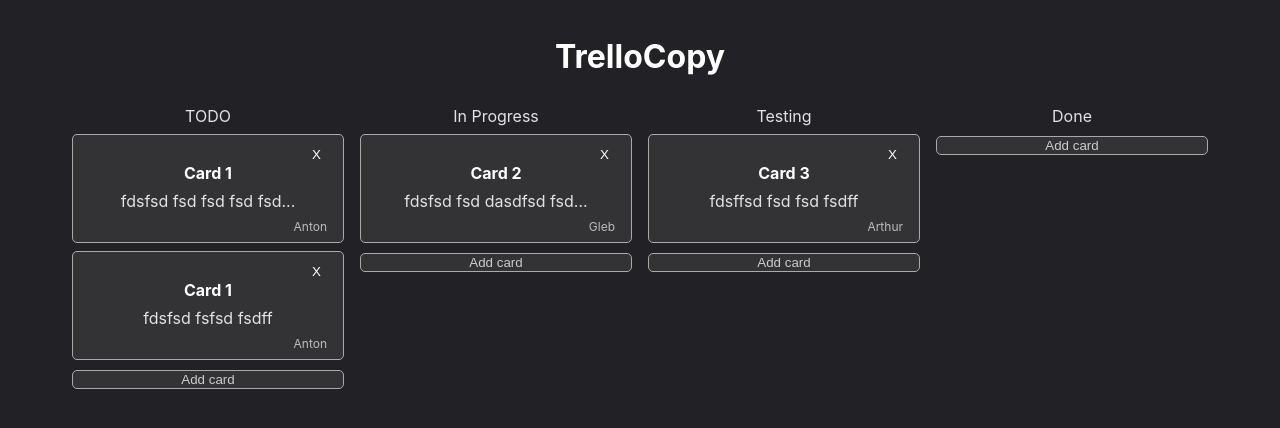
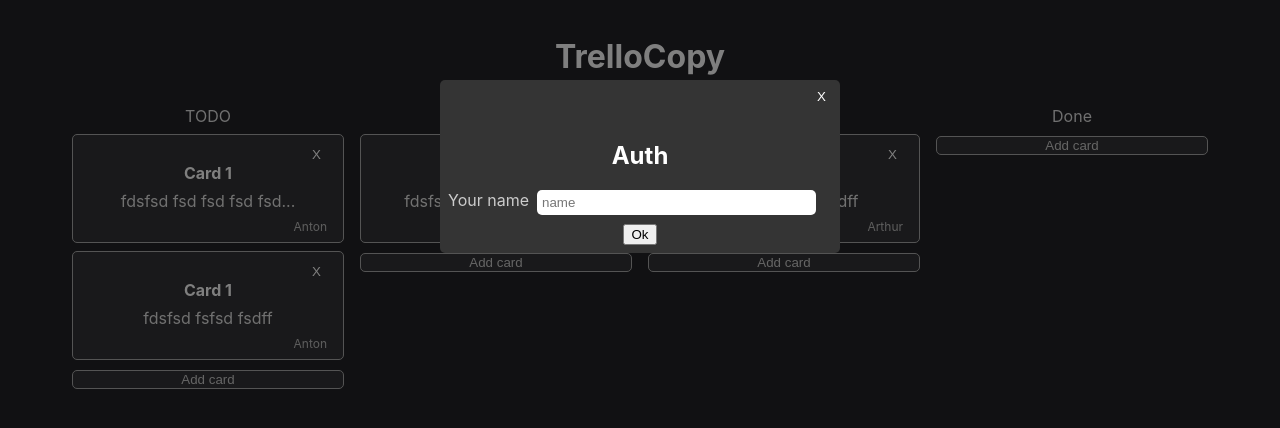
Before and after one commit to AntonMoldakov/Purrweb_First_Internship_Trello, a React (Create React App) app: page / in a window 1280 px wide. Shown: the top 428 px of the page. Built offline with nearby package versions, Linux system fonts and the light colour scheme.

Commit message:
added modal window for auth

```diff
--- a/src/App.js
+++ b/src/App.js
@@ -1,5 +1,6 @@
 import React from 'react'
 import Columns from "./components/Columns/Columns";
+import Auth from "./components/Auth/Auth";
 
 function App() {
     const [userName, setUserName] = React.useState('Guest')
@@ -54,6 +55,7 @@ function App() {
 
     return (
         <div className='wrapper'>
+            <Auth userNameChange={userNameChange}/>
             <h1>TrelloCopy</h1>
             <Columns cards={cards} columns={columns}
                      addColumn={addColumn} editColumnTitle={editColumnTitle}
--- /dev/null
+++ b/src/components/Auth/Auth.js
@@ -0,0 +1,45 @@
+import React, {useState} from 'react'
+import '../../modal.css'
+import {Form, Field} from 'react-final-form'
+
+function Auth({userNameChange}) {
+    const [isOpen, setIsOpen] = useState(true)
+
+    const onSubmit = values => {
+        userNameChange(values.name)
+        setIsOpen(false)
+    }
+
+    return (
+        <div>
+            {isOpen && <div className='modal'>
+                <div className='modal__body'>
+                    <div className={'modal__header'}>
+                        <button className={'cross'} onClick={() => setIsOpen(false)}>X
+                        </button>
+                    </div>
+                    <div className="modal__content">
+                        <Form
+                            onSubmit={onSubmit}
+                            // validate={validate}
+                            render={({handleSubmit}) => (
+                                <form onSubmit={handleSubmit}>
+                                    <h2 className={'form__title'}>Auth</h2>
+                                    <div className={'form__item'}>
+                                        <label className={'form__label'}>Your name</label>
+                                        <Field className={'form__field'} name="name" component="input"
+                                               placeholder="name"/>
+                                    </div>
+                                    <button type="submit">Ok</button>
+                                </form>
+                            )}
+                        />
+                    </div>
+                </div>
+            </div>}
+        </div>
+    )
+}
+
+
+export default Auth
--- a/src/components/Card/AddCard/AddCard.css
+++ b/src/components/Card/AddCard/AddCard.css
@@ -1,4 +1,3 @@
-
 /*Btn*/
 .btn-add-card {
     width: 100%;
@@ -14,62 +13,3 @@
     color: white;
     background-color: #47474A;
 }
-
-/*Modal*/
-.modal {
-    padding-top: 5rem;
-    position: fixed;
-    top: 0;
-    right: 0;
-    bottom: 0;
-    left: 0;
-    background: rgba(0, 0, 0, .5);
-    display: flex;
-    justify-content: center;
-}
-
-.modal__body {
-    width: 400px;
-    height: fit-content;
-    border-radius: 5px;
-    background: #343434;
-}
-
-.modal__header {
-    display: flex;
-    justify-content: flex-end;
-}
-
-.modal__content {
-    padding: .5rem;
-}
-
-.cross {
-    color: white;
-    background: none;
-    border: none;
-    cursor: pointer;
-}
-
-/*Form*/
-.form__title {
-    color: white;
-}
-
-.form__item {
-    display: flex;
-    align-items: start;
-    margin-bottom: .5rem;
-}
-
-.form__label {
-    margin-right: .5rem;
-}
-
-.form__field {
-    padding: 5px;
-    width: 70%;
-    border: none;
-    border-radius: 5px;
-    resize: none;
-}
--- a/src/components/Card/AddCard/AddCard.js
+++ b/src/components/Card/AddCard/AddCard.js
@@ -1,5 +1,6 @@
 import React, {useState} from 'react'
 import './AddCard.css'
+import '../../../modal.css'
 import {Form, Field} from 'react-final-form'
 
 function AddCard({addCard, columnId}) {
--- /dev/null
+++ b/src/modal.css
@@ -0,0 +1,59 @@
+.modal {
+    padding-top: 5rem;
+    position: fixed;
+    top: 0;
+    right: 0;
+    bottom: 0;
+    left: 0;
+    background: rgba(0, 0, 0, .5);
+    display: flex;
+    justify-content: center;
+}
+
+.modal__body {
+    text-align: center;
+    width: 400px;
+    height: fit-content;
+    border-radius: 5px;
+    background: #343434;
+}
+
+.modal__header {
+    padding: .5rem;
+    display: flex;
+    justify-content: flex-end;
+}
+
+.modal__content {
+    padding: .5rem;
+}
+
+.cross {
+    color: white;
+    background: none;
+    border: none;
+    cursor: pointer;
+}
+
+/*Form*/
+.form__title {
+    color: white;
+}
+
+.form__item {
+    display: flex;
+    align-items: start;
+    margin-bottom: .5rem;
+}
+
+.form__label {
+    margin-right: .5rem;
+}
+
+.form__field {
+    padding: 5px;
+    width: 70%;
+    border: none;
+    border-radius: 5px;
+    resize: none;
+}
```
